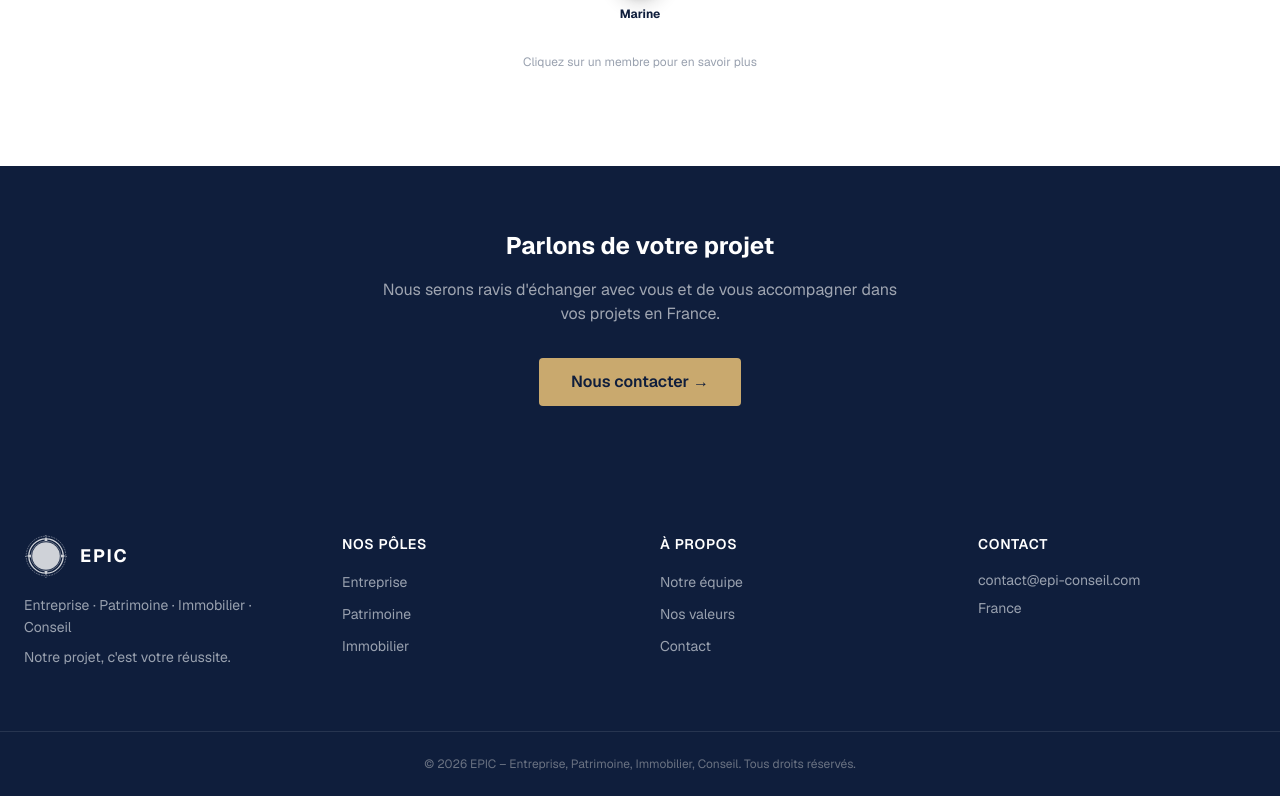
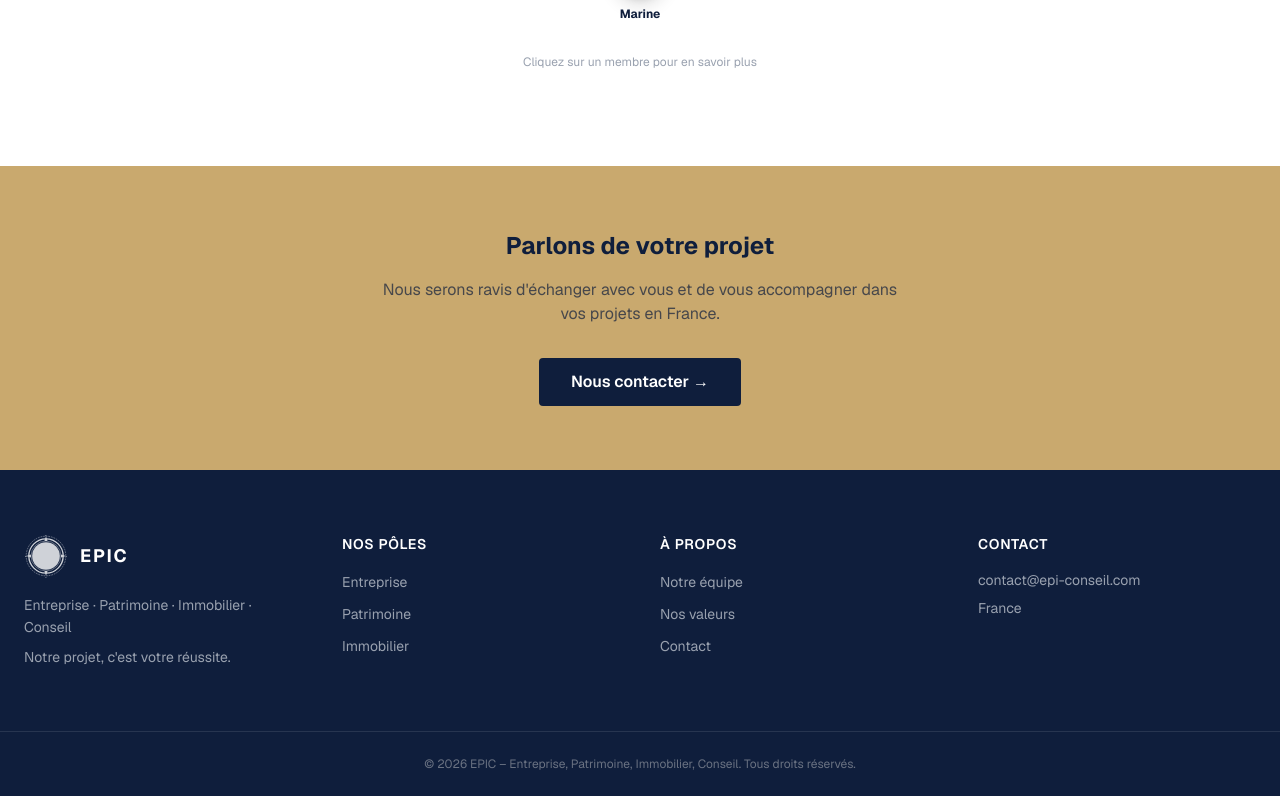
Before and after one commit to marine-png/epic, a Next.js app: page /a-propos in a window 1280 px wide. Shown: the part 2084-2880 px from the top of the page. Built offline with nearby package versions, Linux system fonts and the light colour scheme.

Commit message:
feat: gold CTA section on a-propos

```diff
--- a/app/a-propos/page.tsx
+++ b/app/a-propos/page.tsx
@@ -50,12 +50,12 @@ export default function AProposPage() {
         </div>
       </section>
 
-      {/* CTA */}
-      <section className="py-16 bg-[#0f1e3c] text-center">
+      {/* CTA — fond doré */}
+      <section className="py-16 text-center" style={{ backgroundColor: '#C9A96E' }}>
         <div className="max-w-xl mx-auto px-6">
-          <h2 className="text-2xl font-bold text-white mb-4">Parlons de votre projet</h2>
-          <p className="text-white/60 mb-8">Nous serons ravis d&apos;échanger avec vous et de vous accompagner dans vos projets en France.</p>
-          <Link href="/contact" className="inline-block bg-[#C9A96E] text-[#0f1e3c] font-semibold px-8 py-3 rounded hover:bg-[#e8d4a8] transition-colors">
+          <h2 className="text-2xl font-bold text-[#0f1e3c] mb-4">Parlons de votre projet</h2>
+          <p className="text-[#0f1e3c]/70 mb-8">Nous serons ravis d&apos;échanger avec vous et de vous accompagner dans vos projets en France.</p>
+          <Link href="/contact" className="inline-block bg-[#0f1e3c] text-white font-semibold px-8 py-3 rounded hover:bg-[#1a2f54] transition-colors">
             Nous contacter →
           </Link>
         </div>
```
